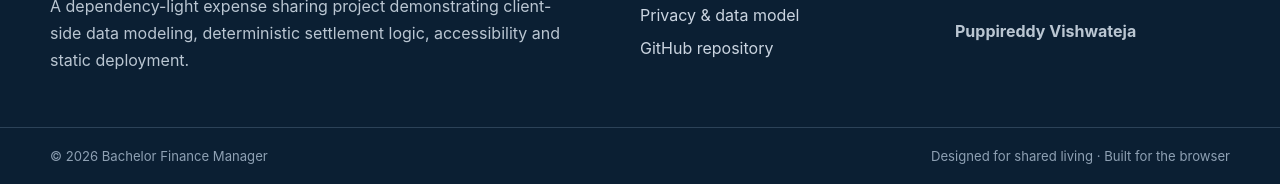
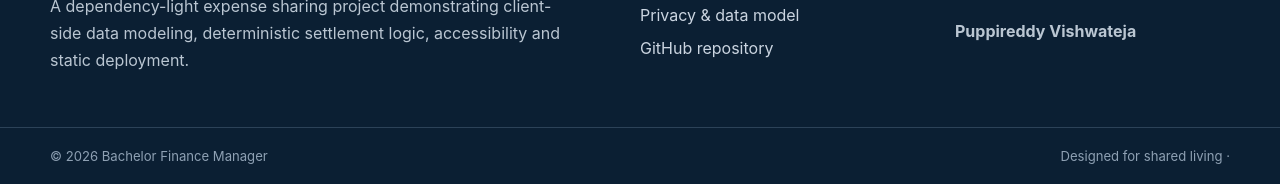
Before and after one commit to MYG-1107/Bachelor-Finance-Manager, a website with bundled scripts: page index.html in a window 1280 px wide. Shown: the part 1615-1799 px from the top of the page. Built offline with nearby package versions, Linux system fonts and the light colour scheme.

Commit message:
Replace footer content in index.html

```diff
--- a/index.html
+++ b/index.html
@@ -124,7 +124,7 @@
   </section>
 </main>
 
-<footer class="site-footer"><div class="container footer-grid"><div><a class="brand-link footer-brand" href="./"><span class="brand-mark">₹</span><span class="brand-copy"><strong>Bachelor Finance Manager</strong><span>Open web project</span></span></a><p class="footer-copy">A dependency-light expense sharing project demonstrating client-side data modeling, deterministic settlement logic, accessibility and static deployment.</p></div><div><h2 class="footer-title">Project</h2><a href="developer.html">Engineering notes</a><a href="privacy.html">Privacy & data model</a><a href="https://github.com/MYG-1107/Bachelor-Finance-Manager" rel="noopener noreferrer">GitHub repository</a></div><div><h2 class="footer-title">Built by</h2><p class="footer-copy"><strong>Mallarapu Yaswanth</strong></p><p class="footer-copy"><strong>Puppireddy Vishwateja</strong></p></div></div><div class="footer-bottom"><div class="container footer-bottom-inner"><span>© 2026 Bachelor Finance Manager</span><span>Designed for shared living · Built for the browser</span></div></div></footer>
+<footer class="site-footer"><div class="container footer-grid"><div><a class="brand-link footer-brand" href="./"><span class="brand-mark">₹</span><span class="brand-copy"><strong>Bachelor Finance Manager</strong><span>Open web project</span></span></a><p class="footer-copy">A dependency-light expense sharing project demonstrating client-side data modeling, deterministic settlement logic, accessibility and static deployment.</p></div><div><h2 class="footer-title">Project</h2><a href="developer.html">Engineering notes</a><a href="privacy.html">Privacy & data model</a><a href="https://github.com/MYG-1107/Bachelor-Finance-Manager" rel="noopener noreferrer">GitHub repository</a></div><div><h2 class="footer-title">Built by</h2><p class="footer-copy"><strong>Mallarapu Yaswanth</strong></p><p class="footer-copy"><strong>Puppireddy Vishwateja</strong></p></div></div><div class="footer-bottom"><div class="container footer-bottom-inner"><span>© 2026 Bachelor Finance Manager</span><span>Designed for shared living · </span></div></div></footer>
 <div id="toast" class="toast" role="status" aria-live="polite" hidden></div>
 </body>
 </html>
```
